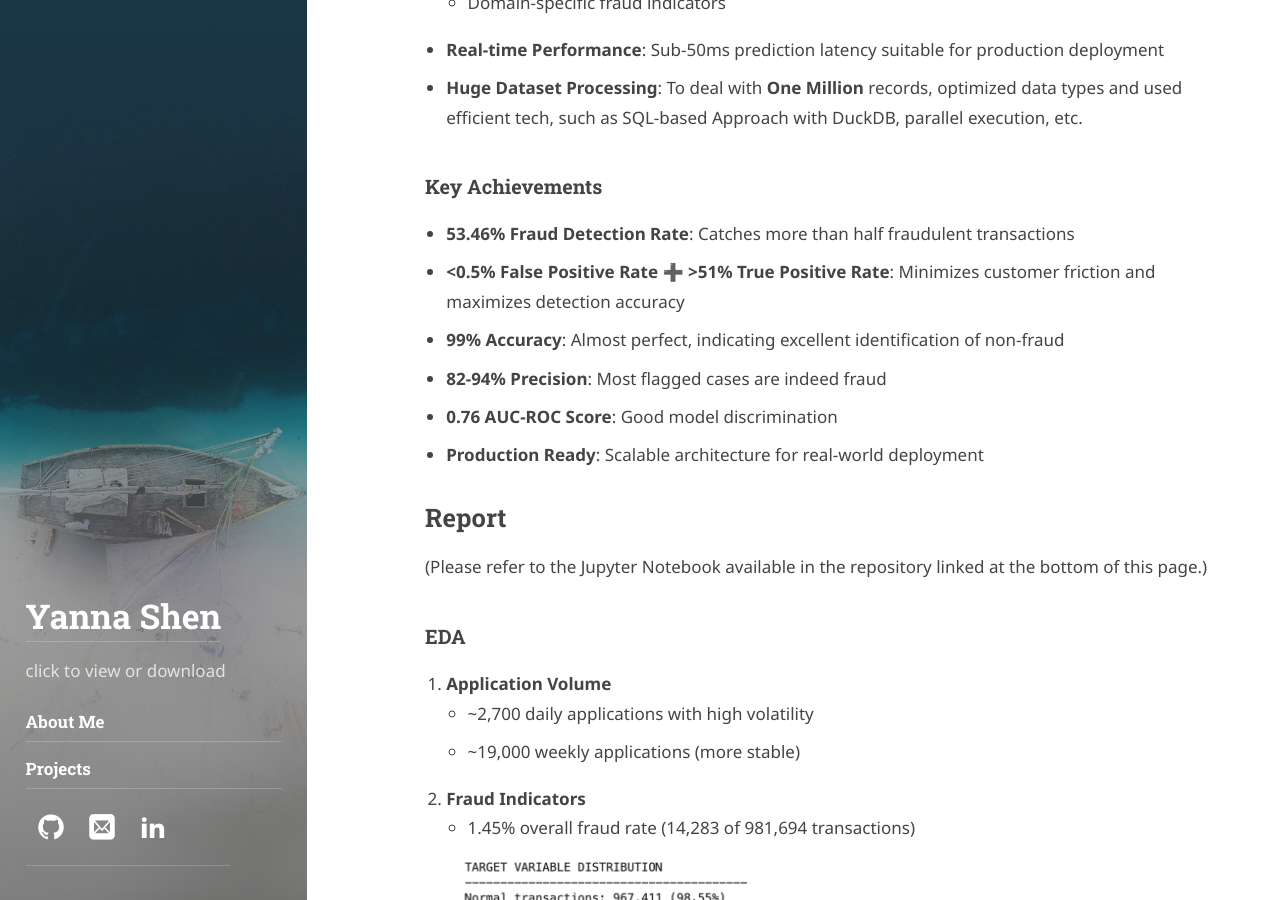
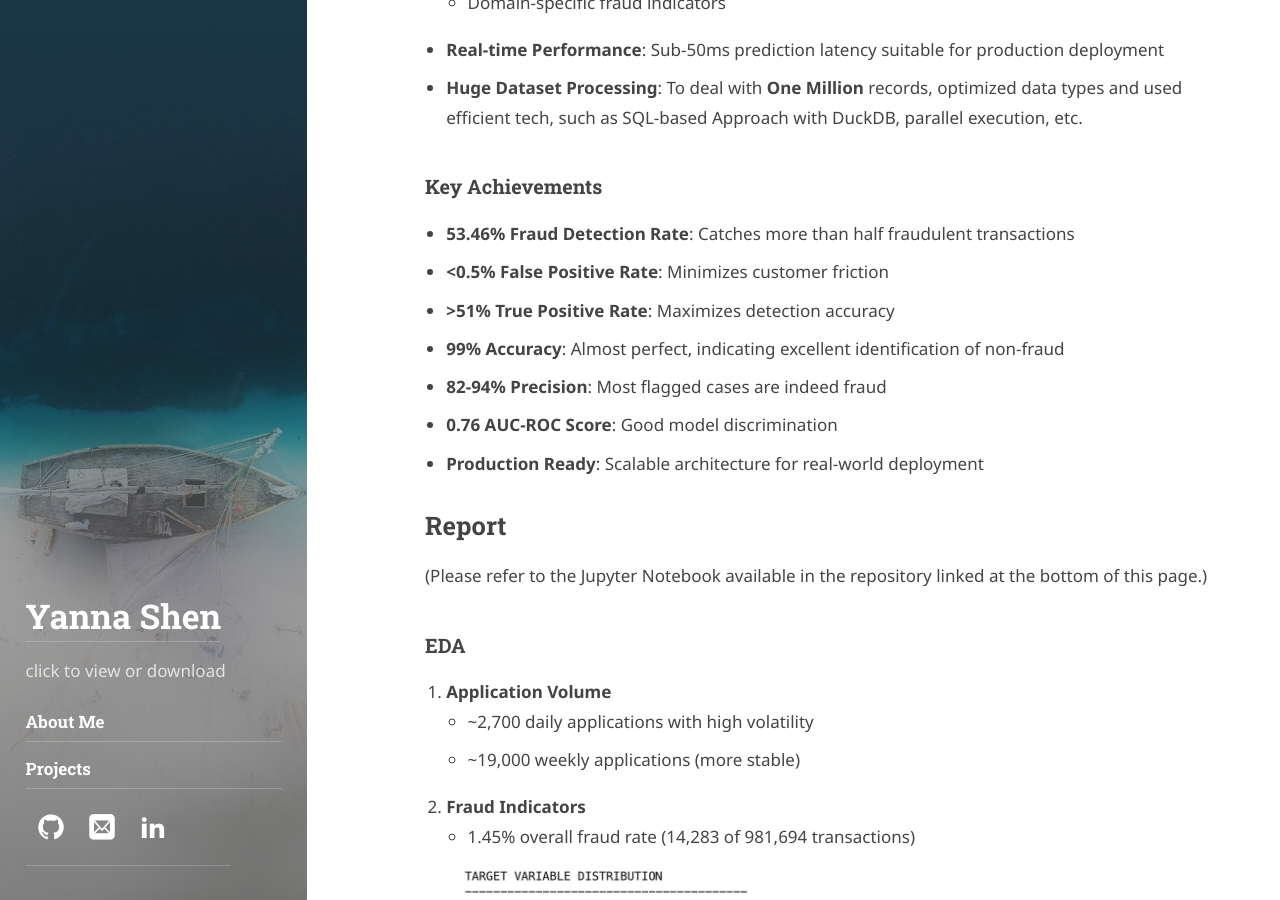
Before and after one commit to YannaCS/YannaCS.github.io, a Jekyll site: the page built from _projects/fraud detection.md, in a window 1280 px wide and 900 px high, scrolled down 1334 px. Built offline with Jekyll 4.4.1, drawn with Linux system fonts in a browser that asks for light colours; some web fonts are replaced; part of the change alters nothing that is shown.

Commit message:
fd key achievement

```diff
--- a/_projects/fraud detection.md
+++ b/_projects/fraud detection.md
@@ -41,7 +41,8 @@ featured: true
 
 ### Key Achievements
 - **53.46% Fraud Detection Rate**: Catches more than half fraudulent transactions
-- **<0.5% False Positive Rate ➕ >51% True Positive Rate**: Minimizes customer friction and maximizes detection accuracy
+- **<0.5% False Positive Rate**: Minimizes customer friction
+- **>51% True Positive Rate**: Maximizes detection accuracy
 - **99% Accuracy**: Almost perfect, indicating excellent identification of non-fraud
 - **82-94% Precision**: Most flagged cases are indeed fraud
 - **0.76 AUC-ROC Score**: Good model discrimination
```
Also changed, not shown: 2 other files.
